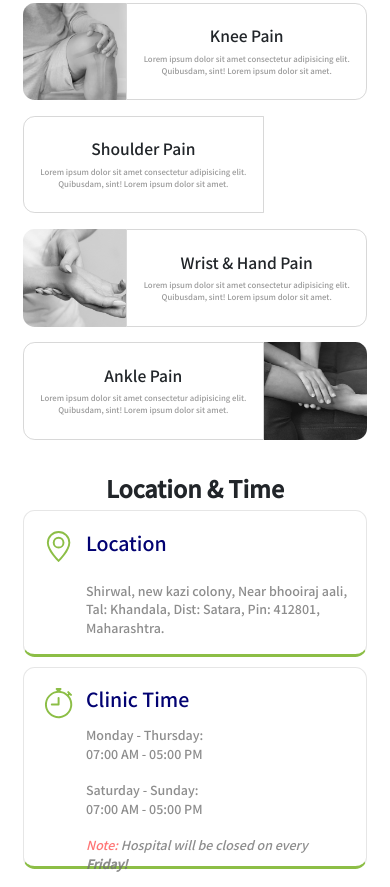
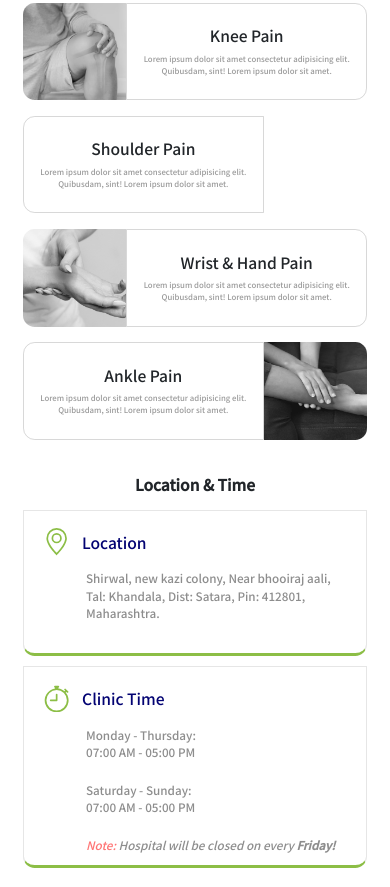
Before and after one commit to Aafan23/Doctora-Appointment-Mobile-WebApp, a plain HTML site: page home.html in a window 390 px wide. Shown: the part 983-1870 px from the top of the page. Drawn offline with nearby package versions, Linux system fonts and the light colour scheme; a web font is replaced by a local one.

Commit message:
Update home.css

```diff
--- a/home.css
+++ b/home.css
@@ -477,7 +477,9 @@ img {
     height: 50%;
     border: 1px solid rgba(172, 172, 172, 0.299);
     border-bottom: 3px solid #8cbe46;
-    border-radius: 3vw;
+    border-bottom-left-radius: 3vw;
+    border-bottom-right-radius: 3vw;
+    margin-top: 3vw;
 }
 
 .loc-logo-txt{
@@ -486,6 +488,7 @@ img {
     display: flex;
     align-items: center;
     padding-left: 5vw;
+
 
 }
 
@@ -503,7 +506,8 @@ font-size: 2vw;
     height: 50%;
     border: 1px solid rgba(172, 172, 172, 0.299);
     border-bottom: 3px solid #8cbe46;
-    border-radius: 3vw;
+    border-bottom-left-radius: 3vw;
+    border-bottom-right-radius: 3vw;
 
 }
 .clinic-time svg{
@@ -524,6 +528,13 @@ font-size: 2vw;
     font-size: 1vw;
     color: #717171;
     opacity: 0.8;
+}
+.sec4-heading{
+    width: 100%;
+    height: 3vw;
+}
+.sec4-heading h3{
+   font-size: 2vw;
 }
 
 /*--------------------MediaQuery Css--------------------------------------------------------*/
@@ -754,38 +765,44 @@ font-size: 2vw;
 
 }
 .loc-logo-txt svg{
-    width: 8vw;
-    height: 8vw;
+    position: relative;
+    bottom: 1vw;
+    width: 7vw;
+    height: 7vw;
 }
 .loc-logo-txt h3{
-    font-size: 5vw;
+    font-size: 4vw;
     padding-left: 3vw;
     color: #020272;
 
     }
 
     .clinic-time svg{
-        width: 8vw;
-        height: 8vw;
+        position: relative;
+        bottom: 1vw;
+        width: 7vw;
+        height: 7vw;
     }
     .clinic-time h3{
-        font-size: 5vw;
+        font-size: 4vw;
         padding-left: 3vw;
         color: #020272;
 
         }
     .loc-para p{
-        font-size: 3.2vw;
+        font-size: 3vw;
         padding: 0vw 4vw;
         margin-left: 12vw;
         width: 76vw;
         height: 20vw;
+        position: relative;
+        bottom: 3vw;
 
     }
     .time-para p{
         position: relative;
         bottom: 3vw;
-        font-size: 3.2vw;
+        font-size: 3vw;
         padding: 0vw 4vw;
         margin-left: 12vw;
         width: 75vw;
@@ -793,4 +810,17 @@ font-size: 2vw;
 
     }
 
+    .sec4-heading{
+        width: 100%;
+        height: 6vw;
+    }
+    .sec4-heading h3{
+       font-size: 4vw;
+       text-align: center;
+       text-decoration: dashed;
+    }
+
+
+
+
 }
```
